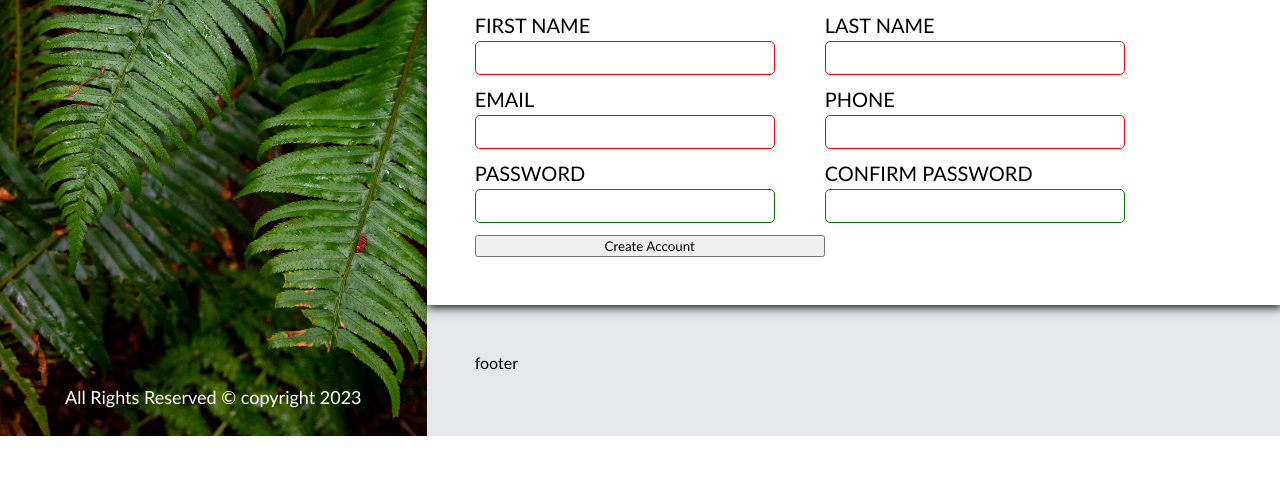
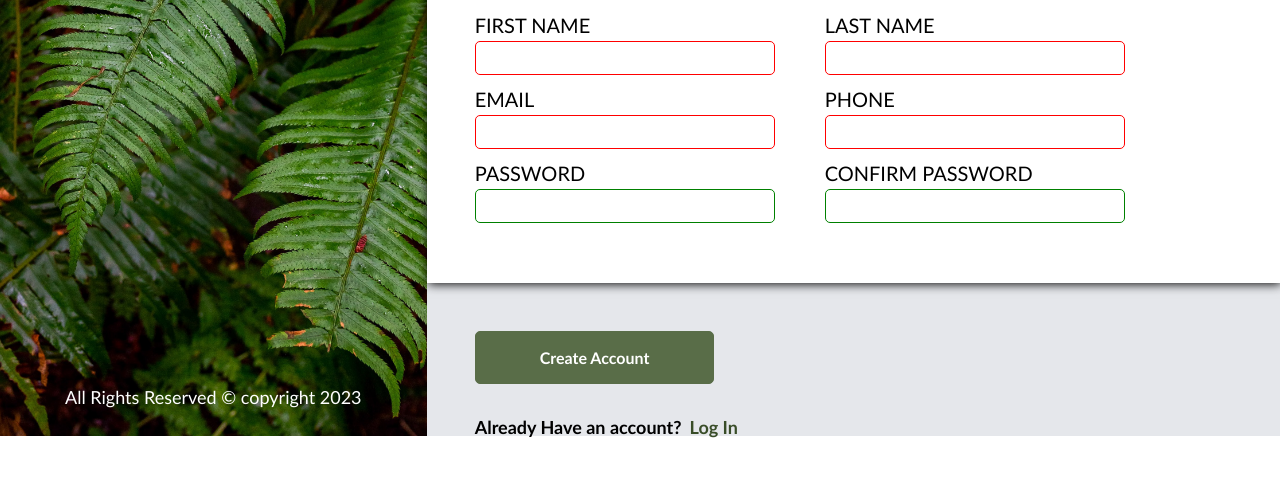
Before and after one commit to salmank7/form-odin-project, a plain HTML site: page index.html in a window 1280 px wide. Shown: the part 364-850 px from the top of the page. Before the commit the page ends 800 px from the top, so only its background shows below. Drawn offline with Linux system fonts and the light colour scheme.

Commit message:
initial commit

```diff
--- a/index.html
+++ b/index.html
@@ -36,7 +36,7 @@
           </div>
           <div class="form-div padded">
               <p>Let's do this!</p>
-              <form>
+              <form id="my-form">
             <label for="fname">
                 First Name
                 <input type="text" required id="fname" name="first_name">
@@ -61,10 +61,14 @@
                 Confirm Password
                 <input type="password" name="password" id="password">
             </label>
-            <button type="submit">Create Account</button>
-        </form>
-    </div>
-        <div class="padded">footer</div>
+          </form>
+        </div>
+        <div class="padded submit-section">
+          <button type="submit" form="my-form">Create Account</button>
+          <div class="login">
+            <p>Already Have an account? </p><a href="#">Log In</a>
+          </div>
+        </div>
         </div>
     </div>
 </section>
--- a/main.css
+++ b/main.css
@@ -64,7 +64,7 @@
 }
 .form-div {
 background: white;
-box-shadow: 1px 1px 10px 1px black;
+box-shadow: 1px 1px 10px 0px black;
 }
 .form-div > p {
   font-size: 20px;
@@ -111,3 +111,26 @@ form label input:invalid {
 .main-content-text p:first-child{
   margin-bottom: 2rem;
 }
+.submit-section button{
+  padding: 1rem 4rem;
+  border-radius: 5px;
+  outline: none;
+  border: 1px solid #596D48;
+  background: #596D48;
+  color: white;
+  font-size: 1rem;
+  font-weight: bold;
+  margin-bottom: .5rem;
+}
+.submit-section .login {
+  display: flex;
+  gap: 0 .5rem;
+  align-items: center;
+  margin-top: 1.5rem;
+  font-weight: bold;
+  font-size: 18px;
+}
+.submit-section .login a {
+  text-decoration: none;
+  color: #394d28;
+}
```
